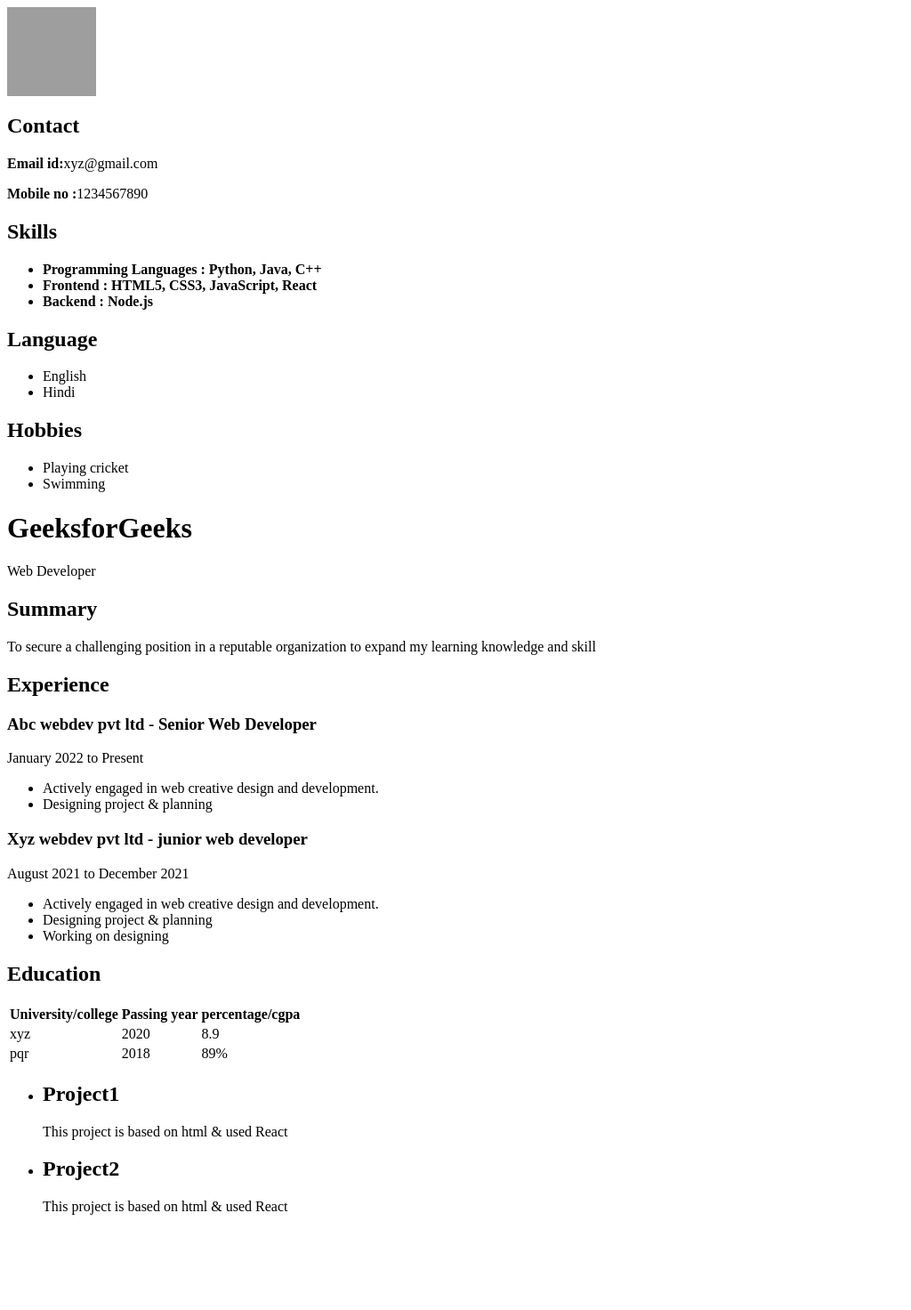
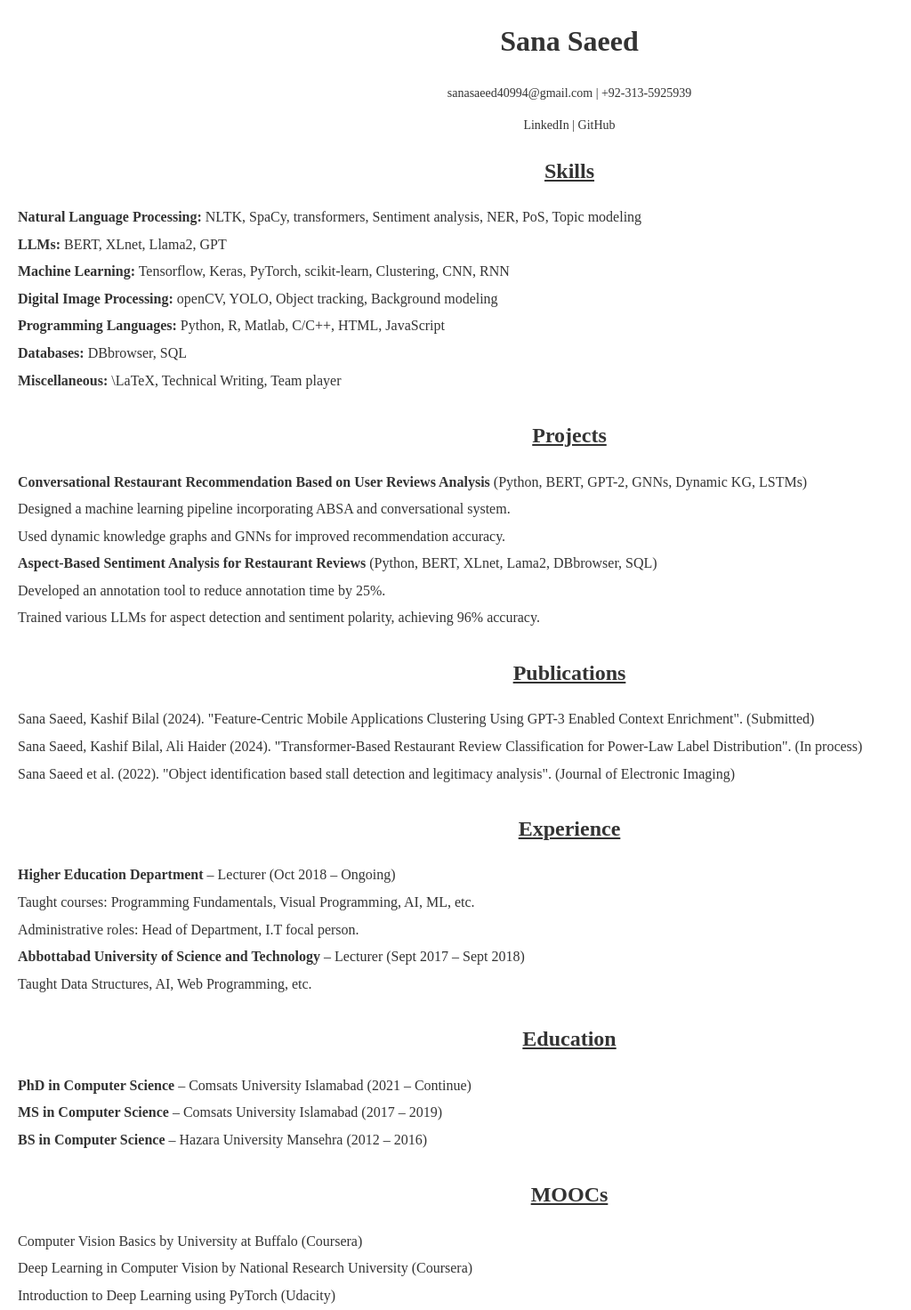
Before and after one commit to Sana-Saeed/SanaSaeedCV, a plain HTML site: page index.html in a window 1280 px wide. Shown: the top 1472 px of the page at 89% size, without its empty margins (0-1024 px from the left). Before the commit the page ends 1381 px from the top, so only its background shows below. Drawn offline with Linux system fonts and the light colour scheme; grey boxes are pictures that could not be loaded.

Commit message:
Update index.html

```diff
--- a/index.html
+++ b/index.html
@@ -1,145 +1,136 @@
+<!DOCTYPE html>
 <html lang="en">
-
 <head>
     <meta charset="UTF-8">
-	<meta http-equiv="X-UA-Compatible"
-		content="IE=edge">
-	<meta name="viewport"
-		content="width=device-width,
-				initial-scale=1.0">
-	<link rel="stylesheet"
-		href="resume.css">
+    <meta name="viewport" content="width=device-width, initial-scale=1.0">
+    <title>Sana Saeed - CV</title>
+    <style>
+        body {
+            font-family: 'Cormorant Garamond', serif;
+            color: #333;
+            margin: 20px;
+            line-height: 1.6;
+        }
+        h1, h2, h3 {
+            text-align: center;
+        }
+        h2 {
+            text-decoration: underline;
+        }
+        .contact-info {
+            text-align: center;
+            font-size: 14px;
+        }
+        .contact-info a {
+            text-decoration: none;
+            color: #333;
+        }
+        .section {
+            margin-bottom: 30px;
+        }
+        ul {
+            list-style-type: none;
+            padding-left: 0;
+        }
+        li {
+            margin-bottom: 5px;
+        }
+    </style>
 </head>
+<body>
 
-<body>
-	<div class="full">
-		<div class="left">
-			<div class="image">
-				<img src=
-"https://media.geeksforgeeks.org/wp-content/uploads/20220202083519/gfglogo.png"
-					alt="gfg-logo"
-					style="width:100px;
-							height:100px;">
+    <h1>Sana Saeed</h1>
+    <div class="contact-info">
+        <p><a href="mailto:sanasaeed40994@gmail.com">sanasaeed40994@gmail.com</a> | +92-313-5925939</p>
+        <p><a href="https://www.linkedin.com/in/sana-saeed-nlp/">LinkedIn</a> | <a href="https://github.com/Sana-Saeed">GitHub</a></p>
     </div>
-			<div class="Contact">
-				<h2>Contact</h2>
-				<p>
-					<b>Email id:</b>xyz@gmail.com
-				</p>
-				<p>
-					<b>Mobile no :</b>1234567890
-				</p>
-			</div>
-			<div class="Skills">
+
+    <div class="section">
         <h2>Skills</h2>
         <ul>
-					<li>
-						<b>Programming Languages :
-							Python, Java, C++</b>
-					</li>
-					<li>
-						<b>Frontend : HTML5, CSS3,
-							JavaScript, React</b>
-					</li>
-					<li>
-						<b>Backend : Node.js</b>
-					</li>
+            <li><strong>Natural Language Processing:</strong> NLTK, SpaCy, transformers, Sentiment analysis, NER, PoS, Topic modeling</li>
+            <li><strong>LLMs:</strong> BERT, XLnet, Llama2, GPT</li>
+            <li><strong>Machine Learning:</strong> Tensorflow, Keras, PyTorch, scikit-learn, Clustering, CNN, RNN</li>
+            <li><strong>Digital Image Processing:</strong> openCV, YOLO, Object tracking, Background modeling</li>
+            <li><strong>Programming Languages:</strong> Python, R, Matlab, C/C++, HTML, JavaScript</li>
+            <li><strong>Databases:</strong> DBbrowser, SQL</li>
+            <li><strong>Miscellaneous:</strong> \LaTeX, Technical Writing, Team player</li>
         </ul>
     </div>
-			<div class="Language">
-				<h2>Language</h2>
+
+    <div class="section">
+        <h2>Projects</h2>
         <ul>
-					<li>English</li>
-					<li>Hindi</li>
+            <li><strong>Conversational Restaurant Recommendation Based on User Reviews Analysis</strong> (Python, BERT, GPT-2, GNNs, Dynamic KG, LSTMs)</li>
+            <ul>
+                <li>Designed a machine learning pipeline incorporating ABSA and conversational system.</li>
+                <li>Used dynamic knowledge graphs and GNNs for improved recommendation accuracy.</li>
+            </ul>
+            <li><strong>Aspect-Based Sentiment Analysis for Restaurant Reviews</strong> (Python, BERT, XLnet, Lama2, DBbrowser, SQL)</li>
+            <ul>
+                <li>Developed an annotation tool to reduce annotation time by 25%.</li>
+                <li>Trained various LLMs for aspect detection and sentiment polarity, achieving 96% accuracy.</li>
+            </ul>
+            <!-- Add more projects as needed -->
         </ul>
     </div>
-			<div class="Hobbies">
-				<h2>Hobbies</h2>
+
+    <div class="section">
+        <h2>Publications</h2>
         <ul>
-					<li>Playing cricket</li>
-					<li>Swimming</li>
+            <li>Sana Saeed, Kashif Bilal (2024). "Feature-Centric Mobile Applications Clustering Using GPT-3 Enabled Context Enrichment". (Submitted)</li>
+            <li>Sana Saeed, Kashif Bilal, Ali Haider (2024). "Transformer-Based Restaurant Review Classification for Power-Law Label Distribution". (In process)</li>
+            <li>Sana Saeed et al. (2022). "Object identification based stall detection and legitimacy analysis". (Journal of Electronic Imaging)</li>
         </ul>
     </div>
-		</div>
-		<div class="right">
-			<div class="name">
-				<h1>GeeksforGeeks</h1>
-			</div>
-			<div class="title">
-				<p>Web Developer</p>
-			</div>
-			<div class="Summary">
-				<h2>Summary</h2>
-				<p>
-					To secure a challenging position in a
-					reputable organization
-					to expand my learning knowledge and skill
-				</p>
-			</div>
-			<div class="Experience">
+
+    <div class="section">
         <h2>Experience</h2>
-				<h3>Abc webdev pvt ltd - Senior Web Developer</h3>
-				<p>January 2022 to Present</p>
         <ul>
-					<li>
-						Actively engaged in web creative
-						design and development.
-					</li>
-					<li>
-						Designing project & planning
-					</li>
+            <li><strong>Higher Education Department</strong> – Lecturer (Oct 2018 – Ongoing)</li>
+            <ul>
+                <li>Taught courses: Programming Fundamentals, Visual Programming, AI, ML, etc.</li>
+                <li>Administrative roles: Head of Department, I.T focal person.</li>
             </ul>
-				<h3>Xyz webdev pvt ltd - junior web developer</h3>
-				<p>August 2021 to December 2021</p>
+            <li><strong>Abbottabad University of Science and Technology</strong> – Lecturer (Sept 2017 – Sept 2018)</li>
             <ul>
-					<li>
-						Actively engaged in web creative
-						design and development.
-					</li>
-					<li>Designing project & planning</li>
-					<li>Working on designing</li>
+                <li>Taught Data Structures, AI, Web Programming, etc.</li>
+            </ul>
         </ul>
     </div>
-			<div class="Education">
+
+    <div class="section">
         <h2>Education</h2>
-				<table>
-					<tr>
-						<th>University/college </th>
-						<th>Passing year </th>
-						<th>percentage/cgpa</th>
-					</tr>
-					<tr>
-						<td>xyz</td>
-						<td>2020</td>
-						<td>8.9</td>
-					</tr>
-					<tr>
-						<td>pqr</td>
-						<td>2018</td>
-						<td>89%</td>
-					</tr>
-				</table>
-			</div>
-			<div class="project">
         <ul>
-					<li>
-						<h2>Project1</h2>
-						<p>
-							This project is based on html
-							& used React
-						</p>
-					</li>
-					<li>
-						<h2>Project2</h2>
-						<p>
-							This project is based on html
-							& used React
-						</p>
-					</li>
+            <li><strong>PhD in Computer Science</strong> – Comsats University Islamabad (2021 – Continue)</li>
+            <li><strong>MS in Computer Science</strong> – Comsats University Islamabad (2017 – 2019)</li>
+            <li><strong>BS in Computer Science</strong> – Hazara University Mansehra (2012 – 2016)</li>
         </ul>
     </div>
+
+    <div class="section">
+        <h2>MOOCs</h2>
+        <ul>
+            <li>Computer Vision Basics by University at Buffalo (Coursera)</li>
+            <li>Deep Learning in Computer Vision by National Research University (Coursera)</li>
+            <li>Introduction to Deep Learning using PyTorch (Udacity)</li>
+        </ul>
     </div>
+
+    <div class="section">
+        <h2>Honors & Awards</h2>
+        <ul>
+            <li>2016 – Gold medal for securing highest CGPA in university</li>
+            <li>2017-2019 – Merit scholarship for MS studies</li>
+        </ul>
     </div>
+
+    <div class="section">
+        <h2>Interests</h2>
+        <ul>
+            <li>Food, Health, Videography, Travel</li>
+        </ul>
+    </div>
+
 </body>
-
 </html>
```
Lines whose indentation alone changed are shown as unchanged.
